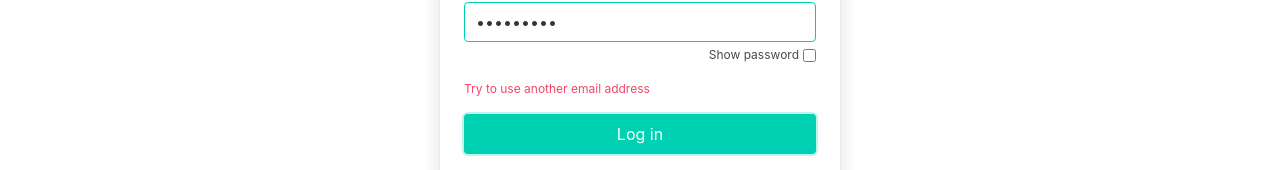
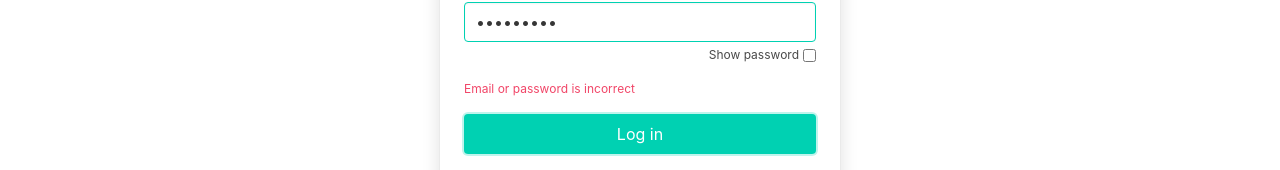
Before and after one commit to ZUBOV-ILLIA/authentication-front, a React (Vite) app: page /log-in in a window 1280 px wide. Both pictures are taken after typing "name@example.com", "Sample123" into the empty fields and a click on the button "Log in". Shown: the part 356-526 px from the top of the page. Built offline with nearby package versions, Linux system fonts and the light colour scheme; no server answers.

Commit message:
changed error text

```diff
--- a/src/LogIn.tsx
+++ b/src/LogIn.tsx
@@ -76,7 +76,7 @@ export default function LogIn() {
 
           {isLogined === false && (
             <span className="has-text-danger is-size-7">
-              Try to use another email address
+              Email or password is incorrect
             </span>
           )}
 
```
